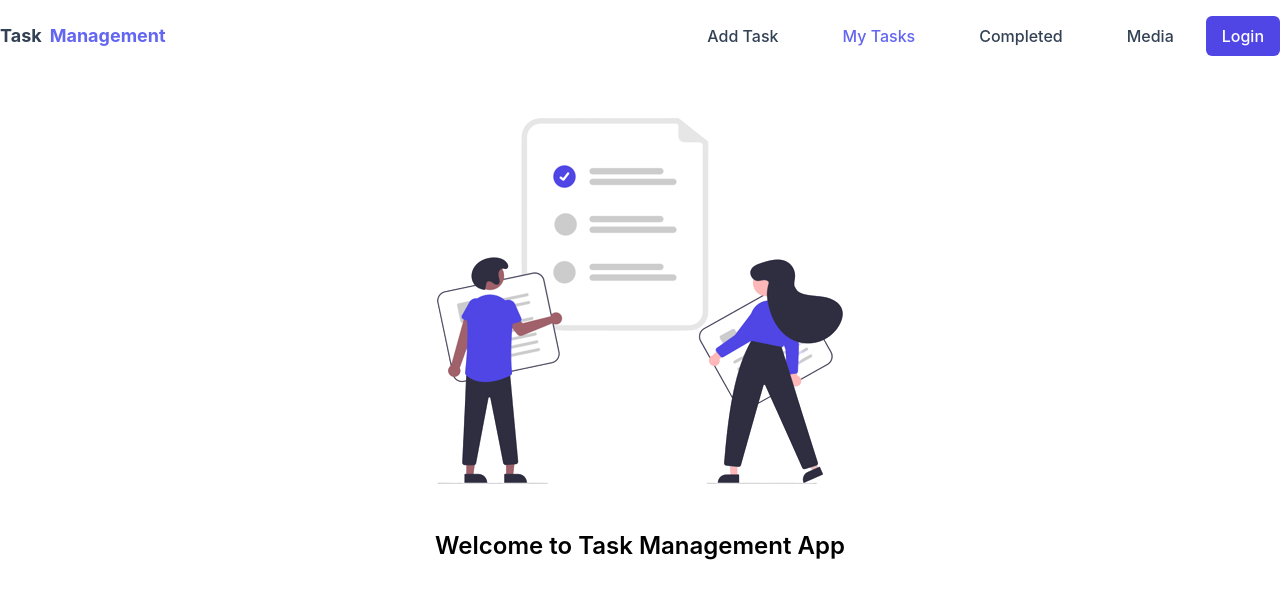
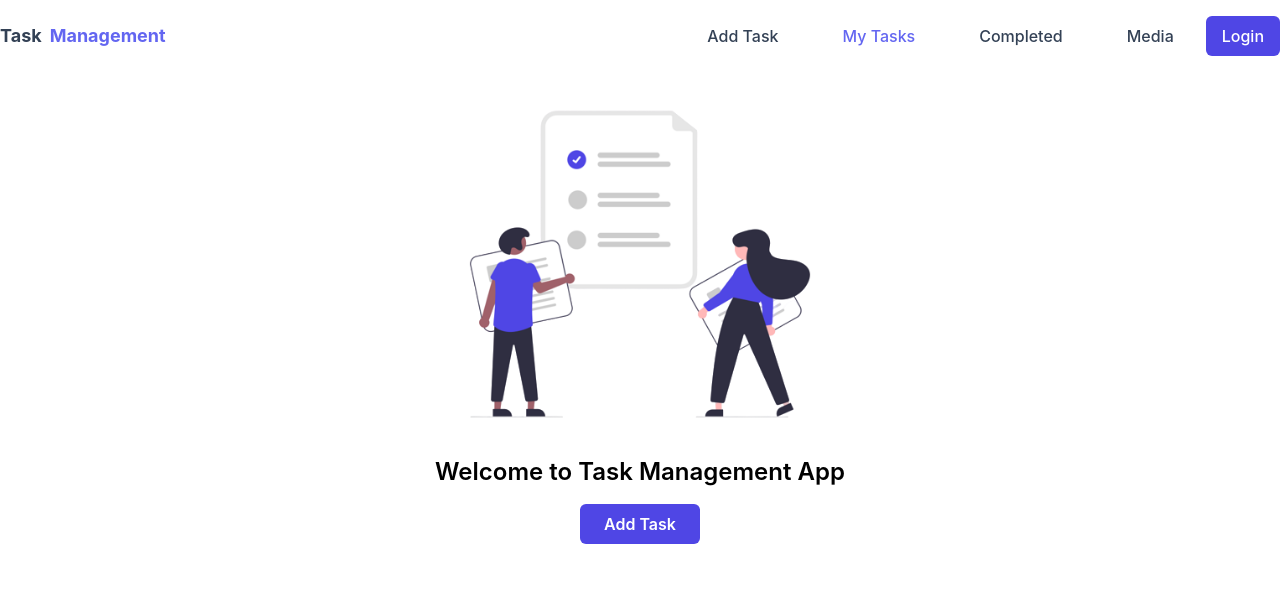
Before and after one commit to noyandey88/task-management-client, a React (Create React App) app: page / in a window 1280 px wide. Shown: the top 598 px of the page. Built offline with nearby package versions, Linux system fonts and the light colour scheme; no server answers.

Commit message:
added add task button to home

```diff
--- a/src/components/Home/Home.tsx
+++ b/src/components/Home/Home.tsx
@@ -5,8 +5,11 @@ import taskImage from '../../assets/task.png';
 const Home = () => {
   return (
     <div className="flex justify-center items-center flex-col">
-      <img src={taskImage} alt="task-image" />
+      <img src={taskImage} className="h-96" alt="task-image" />
       <h1 className="text-2xl font-semibold">Welcome to Task Management App</h1>
+      <div className="mt-4">
+        <button className="bg-indigo-600 hover:bg-indigo-700 text-white px-6 py-2 font-semibold rounded-md">Add Task</button>
+      </div>
     </div>
   );
 };
```
